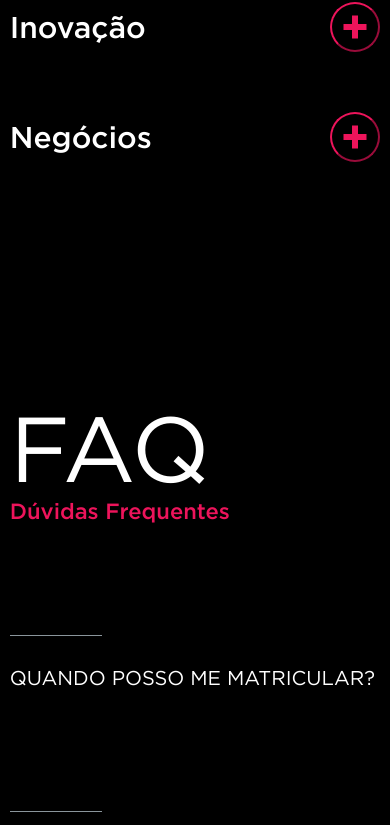
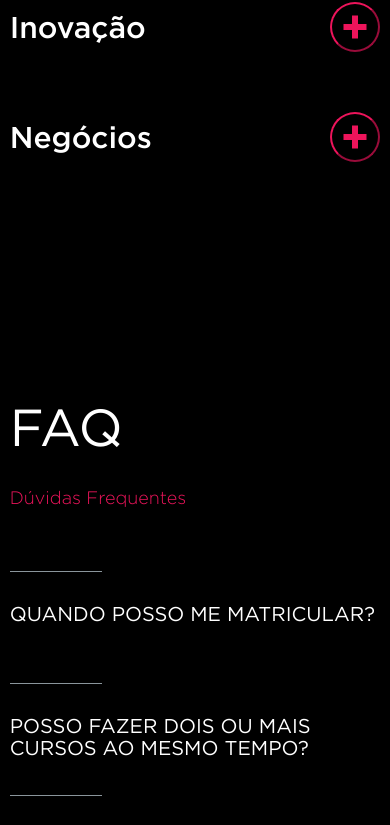
Before and after one commit to JoaoGabrielVianna/fiap-test, a React (Vite) app: page / in a window 390 px wide. Shown: the part 1155-1980 px from the top of the page. Built offline with nearby package versions, Linux system fonts and the light colour scheme.

Commit message:
feat: create a footer

```diff
--- a/src/components/Styles.scss
+++ b/src/components/Styles.scss
@@ -62,6 +62,7 @@
   width: 80%;
   display: flex;
   flex-direction: column;
+  gap: 3rem;
 
   header {
     display: flex;
@@ -75,6 +76,7 @@
 
       p {
         font-size: 1.375rem;
+        font-weight: 300;
         color: var(--color-pink);
       }
     }
@@ -129,7 +131,7 @@
     .categories {
 
       display: none;
-      gap: 1rem;
+      // gap: 1rem;
       flex-direction: column;
 
       h1 {
@@ -138,7 +140,7 @@
       }
 
       div {
-        padding: 2rem 0 ;
+        padding: 2rem 0;
 
 
         display: flex;
@@ -168,15 +170,17 @@
           content: "";
 
           position: absolute;
-          bottom: -7px;
+          bottom: 5px;
           left: 0;
           transition: 0.5s;
           background-color: var(--color-white);
         }
-          &:hover{
-         p{
-          color: var(--color-pink);
-         }
+
+        &:hover {
+          p {
+            color: var(--color-pink);
+          }
+
           &::before {
             background-color: var(--color-pink);
           }
@@ -203,13 +207,21 @@
   gap: 7rem;
 
   header {
+    display: flex;
+    align-items: center;
+    justify-content: space-between;
+
     div {
+      display: flex;
+      flex-direction: column;
+
       h1 {
-        font-size: 5.75rem;
+        font-size: 3.25rem;
       }
 
       p {
-        font-size: 1.375rem;
+        font-size: 1.125rem;
+        font-weight: 300;
         color: var(--color-pink);
       }
     }
@@ -277,7 +289,6 @@
 }
 
 footer {
-  // background-color: red;
   padding: 10rem 2rem 2rem 2rem; //top - right - botton - left
 
   header {
@@ -315,7 +326,7 @@ footer {
 
   .lets-rock-the-future {
     padding: 5rem 1rem;
-    // background-color: red;
+
     display: flex;
     align-items: center;
     justify-content: center;
@@ -333,10 +344,7 @@ footer {
       -webkit-text-stroke-color: #fff;
       -webkit-background-clip: text;
 
-
-      // background: linear-gradient(90deg, transparent, white);
       background-clip: text;
-      // position: relative;
 
       animation: animateGradient 10s linear infinite;
 
@@ -525,17 +533,25 @@ footer {
   .faq-section-container {
     width: 95%;
     transition: 0s;
+    gap: 4rem;
+
+    header {
+      div {
+        gap: 2rem;
+      }
+    }
 
     .faq-section-content {
       transition: 0s;
-      gap: 1rem;
+      gap: 0rem;
 
       .card {
         flex: 1 1 calc(100% - 1rem);
-        height: 6rem;
+        height: 3rem;
         transition: 0;
         transition: 0s ease-in-out;
 
+        // background-color: red;
         p {
           display: none;
         }
@@ -560,12 +576,16 @@ footer {
             display: flex;
           }
         }
+
+        &:nth-of-type(5){
+          margin-bottom: 3.5rem;
+
+        }
       }
     }
   }
 
   footer {
-    // background-color: red;
     padding: 10rem 2rem 2rem 2rem; //top - right - botton - left
 
     header {
@@ -578,9 +598,8 @@ footer {
       div {
         width: 70%;
         display: flex;
+        flex-direction: column;
         align-items: start;
-        // background-color: red;
-        flex-direction: column;
         gap: .5rem;
 
         &:nth-of-type(3) {
@@ -608,7 +627,7 @@ footer {
 
     .lets-rock-the-future {
       padding: 5rem 1rem;
-      // background-color: red;
+
       display: flex;
       align-items: center;
       justify-content: center;
@@ -626,10 +645,7 @@ footer {
         -webkit-text-stroke-color: #fff;
         -webkit-background-clip: text;
 
-
-        // background: linear-gradient(90deg, transparent, white);
         background-clip: text;
-        // position: relative;
 
         animation: animateGradient 10s linear infinite;
 
```
Also changed, not shown: src/components/footer/Footer.jsx (added, +41 -0 lines).
